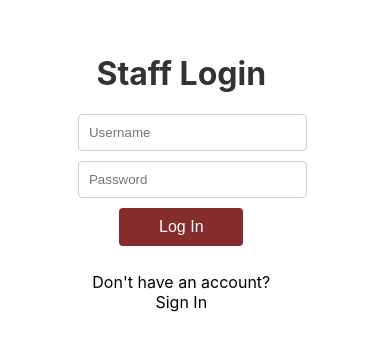
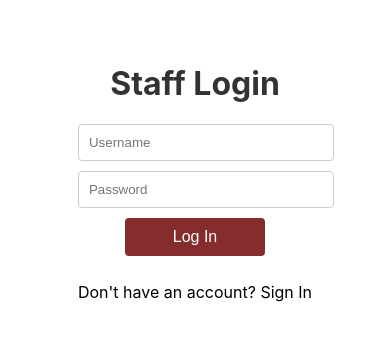
Before and after one commit to soumyasics/hospital03, a React (Create React App) app: page /staffLogin in a window 390 px wide. Shown: the part 250-600 px from the top of the page. Built offline with nearby package versions, Linux system fonts and the light colour scheme.

Commit message:
changed classnames of css file and component

```diff
--- a/src/App.js
+++ b/src/App.js
@@ -15,7 +15,6 @@ function App() {
         <Route path="/hospitalLog" element={<HospitalLog/>}/>
     </Routes>
     </BrowserRouter>
-
     </div>
   );
 }
--- a/src/Hospital management/HospitalLog.css
+++ b/src/Hospital management/HospitalLog.css
@@ -1,6 +1,6 @@
 .Body
 {
-    /* background-image:url("C:\Users\Reshma vijay\Desktop\PBV photos\hsptl.jpg"); */
+    background-image:url("../Assets/hsptl.jpg");
     width: 100%;
     height:600px;
     padding: 30px;
--- a/src/staff/staff login/login.css
+++ b/src/staff/staff login/StaffLogin.css
@@ -1,11 +1,11 @@
-body{
+.Staff-login-mainDiv{
     display: flex;
     justify-content: center;
     align-items: center;
     height: 100vh;
 }
 
-.loginContainer{
+.staff-login-loginContainer{
     background-color: rgb(0, 0, 0);
     /* border: 2px solid black; */
     border-radius: 8px;
@@ -20,27 +20,27 @@ body{
     overflow: hidden;
 }
 
-.login-form{
+.staff-login-login-form{
     padding: 20px;
 }
 
-.login-form h1{
+.staff-login-login-form h1{
     text-align: center;
     color: #333;
 }
 
-.input-container{
+.staff-login-input-container{
     margin: 10px 0;
 }
 
-.input-container input{
+.staff-login-input-container input{
     width: 100%;
     padding: 10px;
     border: 1px solid #ccc;
     border-radius: 4px;
 }
 
-.loginButton{
+.staff-login-loginButton{
     width: 60%;
     padding: 10px;
     background-color: #852c2c;
@@ -50,12 +50,12 @@ body{
     font-size: 16px;
 }
 
-.IncorrectMessage{
+.staff-login-IncorrectMessage{
     color: red;
 }
 
 @media (max-width: 768px) {
-    .login-container {
+    .staff-login-login-container {
         max-width: 90%;
     }
 }
--- a/src/staff/staff login/StaffLogin.jsx
+++ b/src/staff/staff login/StaffLogin.jsx
@@ -1,6 +1,6 @@
 import React, { useState } from "react";
 import StaffProfilePage from "../StaffProfilePage";
-import "./login.css";
+import "./StaffLogin.css";
 // import { Link } from "react-router-dom";
 
 export default function StaffLogin() {
@@ -32,15 +32,15 @@ export default function StaffLogin() {
   };
 
   return (
-    <div>
+    <div className="Staff-login-mainDiv">
       {formControls.isLoggedIn ? (
         <StaffProfilePage />
       ) : (
         // <Link to='managementProfile' />
-        <div className="login-container">
-          <form className="login-form">
+        <div className="staff-login-login-container">
+          <form className="staff-login-login-form">
             <h1>Staff Login</h1>
-            <div className="input-container">
+            <div className="staff-login-input-container">
               <input
                 className="username"
                 type="text"
@@ -50,7 +50,7 @@ export default function StaffLogin() {
                 onChange={handleInputData}
               />
             </div>
-            <div className="input-container">
+            <div className="staff-login-input-container">
               <input
                 className="password"
                 type="password"
@@ -60,10 +60,10 @@ export default function StaffLogin() {
                 onChange={handleInputData}
               />
             </div>
-            <button className="loginButton" onClick={handleLogin}>
+            <button className="staff-login-loginButton" onClick={handleLogin}>
               Log In
             </button>
-            <p className="IncorrectMessage">{formControls.IncorrectMessage}</p>
+            <p className="staff-login-IncorrectMessage">{formControls.IncorrectMessage}</p>
             {/* <p>Forgot Password?</p> */}
             <a>Don't have an account? Sign In</a>
           </form>
```
